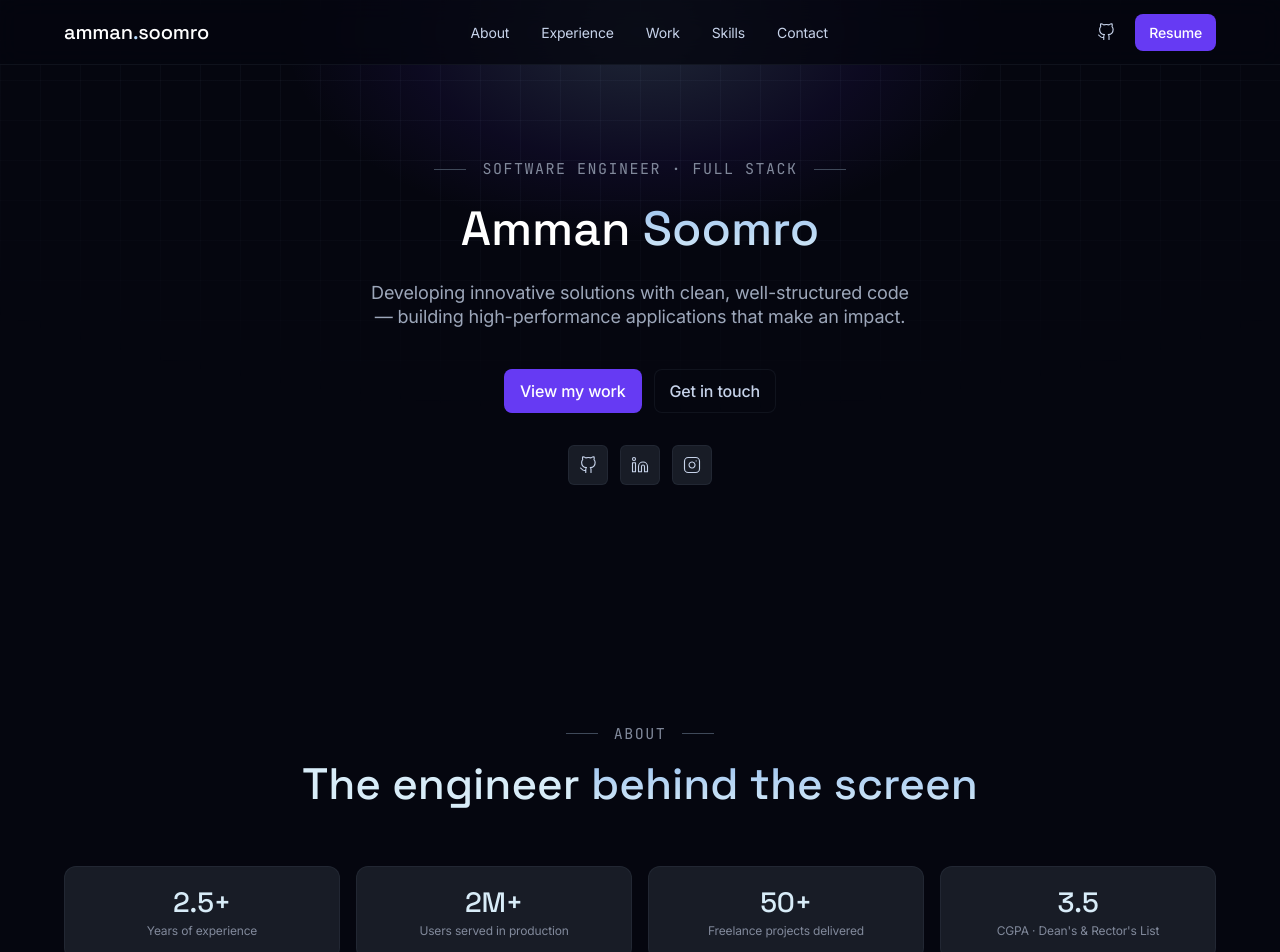
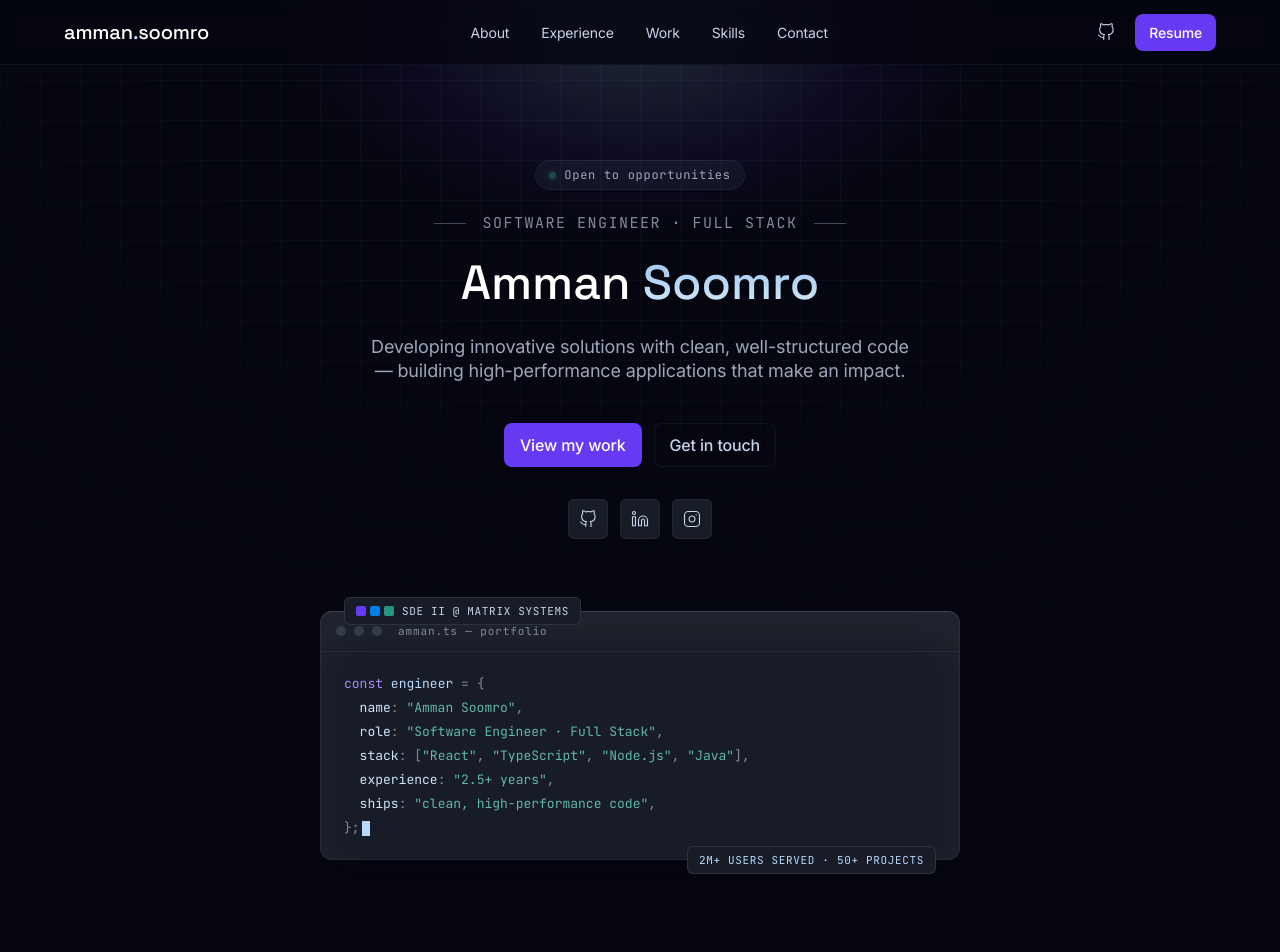
Before and after one commit to ammansoomro/amman-portfolio, a Next.js app: page / in a window 1280 px wide. Shown: the top 952 px of the page. Built offline with nearby package versions, Linux system fonts and the light colour scheme.

Commit message:
Update Hero.tsx

```diff
--- a/src/components/Hero.tsx
+++ b/src/components/Hero.tsx
@@ -3,6 +3,92 @@
 import { motion } from "framer-motion";
 import { links } from "@/data/experience";
 import { GitHubIcon, LinkedInIcon, InstagramIcon } from "./Icons";
+
+const fadeUp = {
+  hidden: { opacity: 0, y: 20 },
+  show: { opacity: 1, y: 0, transition: { duration: 0.55, ease: "easeOut" } },
+} as const;
+
+const stagger = {
+  hidden: {},
+  show: { transition: { staggerChildren: 0.09 } },
+} as const;
+
+function TerminalCard() {
+  return (
+    <div className="hero-terminal-wrap">
+      <span className="anno-chip anno-chip-tl">
+        <span className="anno-swatches">
+          <span className="anno-swatch" style={{ background: "#663af3" }} />
+          <span className="anno-swatch" style={{ background: "#027dea" }} />
+          <span className="anno-swatch" style={{ background: "#269684" }} />
+        </span>
+        SDE II @ Matrix Systems
+      </span>
+      <div className="hero-terminal">
+        <div className="term-header">
+          <span className="term-dot" />
+          <span className="term-dot" />
+          <span className="term-dot" />
+          <span className="term-title">amman.ts — portfolio</span>
+        </div>
+        <div className="term-body">
+          <span className="ln">
+            <span className="tok-kw">const</span>{" "}
+            <span className="tok-var">engineer</span>
+            <span className="tok-punc"> = {"{"}</span>
+          </span>
+          <span className="ln">
+            {"  "}
+            <span className="tok-key">name</span>
+            <span className="tok-punc">: </span>
+            <span className="tok-str">&quot;Amman Soomro&quot;</span>
+            <span className="tok-punc">,</span>
+          </span>
+          <span className="ln">
+            {"  "}
+            <span className="tok-key">role</span>
+            <span className="tok-punc">: </span>
+            <span className="tok-str">&quot;Software Engineer · Full Stack&quot;</span>
+            <span className="tok-punc">,</span>
+          </span>
+          <span className="ln">
+            {"  "}
+            <span className="tok-key">stack</span>
+            <span className="tok-punc">: [</span>
+            <span className="tok-str">&quot;React&quot;</span>
+            <span className="tok-punc">, </span>
+            <span className="tok-str">&quot;TypeScript&quot;</span>
+            <span className="tok-punc">, </span>
+            <span className="tok-str">&quot;Node.js&quot;</span>
+            <span className="tok-punc">, </span>
+            <span className="tok-str">&quot;Java&quot;</span>
+            <span className="tok-punc">],</span>
+          </span>
+          <span className="ln">
+            {"  "}
+            <span className="tok-key">experience</span>
+            <span className="tok-punc">: </span>
+            <span className="tok-str">&quot;2.5+ years&quot;</span>
+            <span className="tok-punc">,</span>
+          </span>
+          <span className="ln">
+            {"  "}
+            <span className="tok-key">ships</span>
+            <span className="tok-punc">: </span>
+            <span className="tok-str">&quot;clean, high-performance code&quot;</span>
+            <span className="tok-punc">,</span>
+          </span>
+          <span className="ln">
+            <span className="tok-punc">{"}"};</span>
+            <span className="term-cursor" />
+          </span>
+        </div>
+      </div>
+      <span className="anno-chip anno-chip-br">2M+ users served · 50+ projects</span>
+    </div>
+  );
+}
 
 export default function Hero() {
   return (
@@ -12,27 +98,33 @@ export default function Hero() {
       <div className="container">
         <motion.div
           className="hero-inner"
-          initial={{ opacity: 0, y: 24 }}
-          animate={{ opacity: 1, y: 0 }}
-          transition={{ duration: 0.6, ease: "easeOut" }}
+          variants={stagger}
+          initial="hidden"
+          animate="show"
         >
-          <span className="eyebrow">Software Engineer · Full Stack</span>
-          <h1 className="display">
+          <motion.span variants={fadeUp} className="hero-badge">
+            <span className="hero-badge-dot" />
+            Open to opportunities
+          </motion.span>
+          <motion.span variants={fadeUp} className="eyebrow">
+            Software Engineer · Full Stack
+          </motion.span>
+          <motion.h1 variants={fadeUp} className="display">
             Amman <span className="text-gradient">Soomro</span>
-          </h1>
-          <p className="subtitle">
+          </motion.h1>
+          <motion.p variants={fadeUp} className="subtitle">
             Developing innovative solutions with clean, well-structured code —
             building high-performance applications that make an impact.
-          </p>
-          <div className="hero-actions">
+          </motion.p>
+          <motion.div variants={fadeUp} className="hero-actions">
             <a href="#work" className="btn-primary">
               View my work
             </a>
             <a href="#contact" className="btn-ghost">
               Get in touch
             </a>
-          </div>
-          <div className="hero-socials">
+          </motion.div>
+          <motion.div variants={fadeUp} className="hero-socials">
             <a
               href={links.github}
               target="_blank"
@@ -60,7 +152,10 @@ export default function Hero() {
             >
               <InstagramIcon />
             </a>
-          </div>
+          </motion.div>
+          <motion.div variants={fadeUp} style={{ width: "100%", display: "flex", justifyContent: "center" }}>
+            <TerminalCard />
+          </motion.div>
         </motion.div>
       </div>
     </section>
```
